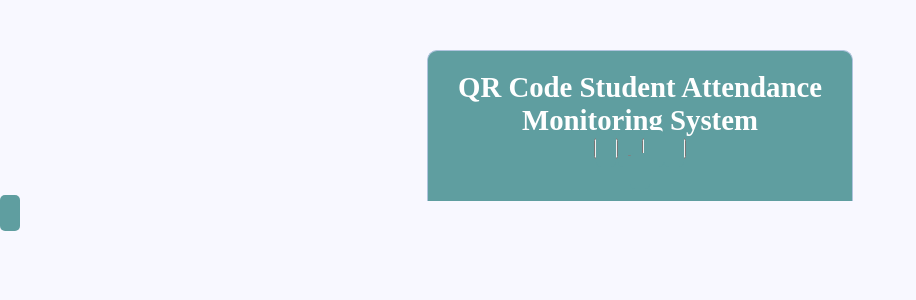
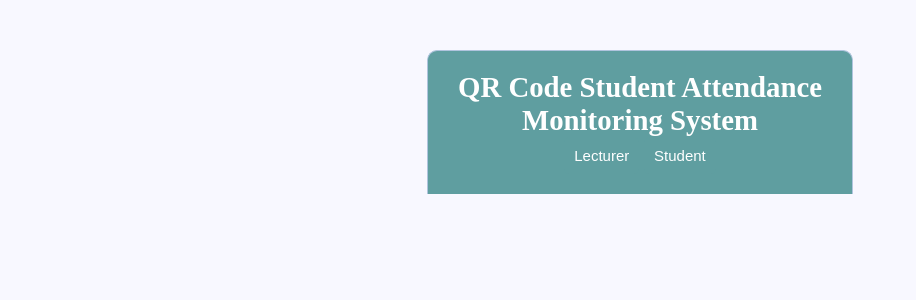
Before and after one commit to Keoabetswe/QR-Code-Attendance-Monitoring-System, a PHP site: page / in a window 1280 px wide. Shown: the top 300 px of the page, without its empty margins (0-916 px from the left). Run offline with PHP 8.4, Linux system fonts and the light colour scheme.

Commit message:
add links to student and lecturer buttons

```diff
--- a/index.php
+++ b/index.php
@@ -13,8 +13,8 @@
       <div class="header">
         <h2>QR Code Student Attendance Monitoring System</h2>
 
-        <center><button><a class="btn btn-primary" href="lecturerDashboard.php" style="width: 100px; height: 30px; color:grey" value="Lecturer" name="Lecturer"></button>
-        <button><a class="btn btn-primary" href="studentDashboard.php" style="width: 100px; height: 30px;" value="Student" name="Student"></button></center>
+        <button type="text" name="generateQrBtn" id="generateQrBtn" class="btn btn-lg btn-primary btn-block text-uppercase" ><a style="text-decoration:none; color:white;" href="lecturerDashboard.php">Lecturer</a></button>
+        <button type="text" name="generateQrBtn" id="generateQrBtn" class="btn btn-lg btn-primary btn-block text-uppercase" ><a style="text-decoration:none; color:white;" href="studentDashboard.php">Student</a></button>
       </div>
     </body>
 </html>
```
